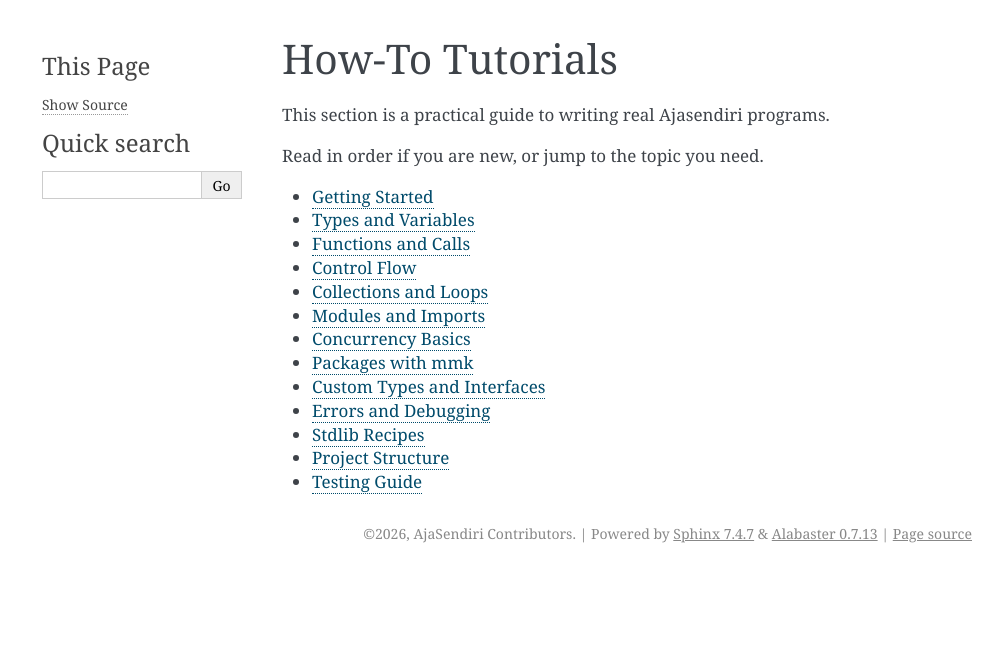
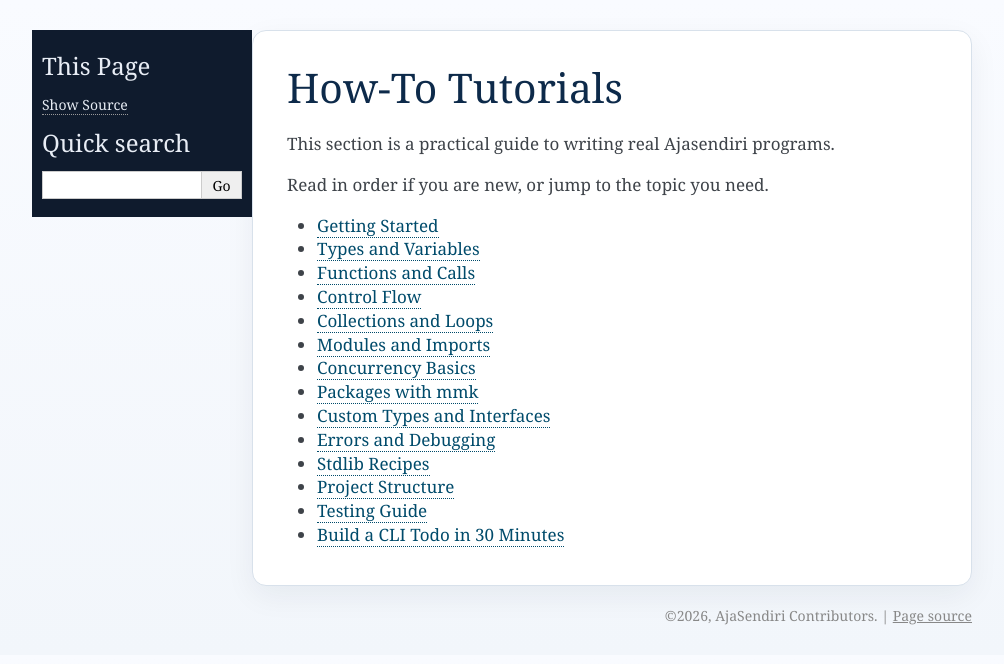
Before and after one commit to c0del1ar/ajasendiri, a Sphinx documentation site: the page built from docs/howto/index.rst, in a window 1280 px wide. Shown: the top 664 px of the page, without its empty margins (138-1142 px from the left). Built offline with Sphinx 7.4.7, drawn with Linux system fonts in a browser that asks for light colours.

Commit message:
docs: add docs UX pages, examples, glossary, and custom theme

```diff
--- /dev/null
+++ b/docs/_static/custom.css
@@ -0,0 +1,83 @@
+:root {
+  --aja-bg: #f7f9fc;
+  --aja-panel: #ffffff;
+  --aja-ink: #132033;
+  --aja-muted: #53657c;
+  --aja-accent: #0a7f7a;
+  --aja-accent-soft: #d8f3f1;
+  --aja-border: #d8e1eb;
+}
+
+body {
+  background: linear-gradient(180deg, #f9fbff 0%, #f2f6fb 100%);
+  color: var(--aja-ink);
+}
+
+div.body {
+  background: var(--aja-panel);
+  border: 1px solid var(--aja-border);
+  border-radius: 14px;
+  padding: 28px 34px;
+  box-shadow: 0 10px 30px rgba(19, 32, 51, 0.06);
+}
+
+div.sphinxsidebar {
+  background: #0f1b2d;
+  color: #e8edf5;
+}
+
+div.sphinxsidebar h3,
+div.sphinxsidebar h4,
+div.sphinxsidebar a {
+  color: #e8edf5;
+}
+
+div.sphinxsidebar a:hover {
+  color: #9be5df;
+}
+
+.hero-subtitle {
+  font-size: 1.08rem;
+  color: var(--aja-muted);
+  margin-top: -8px;
+  margin-bottom: 16px;
+}
+
+.quickgrid {
+  display: grid;
+  gap: 12px;
+  grid-template-columns: repeat(auto-fit, minmax(220px, 1fr));
+  list-style: none;
+  margin: 8px 0 18px 0;
+  padding: 0;
+}
+
+.quickgrid li {
+  background: #f6fafc;
+  border: 1px solid var(--aja-border);
+  border-left: 5px solid var(--aja-accent);
+  border-radius: 10px;
+  padding: 10px 12px;
+}
+
+.quickgrid li p {
+  margin: 0;
+}
+
+div.body h1,
+div.body h2,
+div.body h3 {
+  color: #0d2a4a;
+}
+
+div.highlight pre,
+pre {
+  border-radius: 10px;
+  border: 1px solid #d6deea;
+}
+
+@media (max-width: 900px) {
+  div.body {
+    padding: 22px 18px;
+  }
+}
--- a/docs/conf.py
+++ b/docs/conf.py
@@ -8,5 +8,12 @@ templates_path = []
 exclude_patterns = ["_build", "Thumbs.db", ".DS_Store"]
 
 html_theme = "alabaster"
-html_static_path = []
+html_theme_options = {
+    "description": "Modern-lightweight and ease-to-use language",
+    "fixed_sidebar": True,
+    "show_powered_by": False,
+}
+html_title = "AjaSendiri Documentation"
+html_static_path = ["_static"]
+html_css_files = ["custom.css"]
 html_extra_path = ["CNAME"]
--- a/docs/howto/index.rst
+++ b/docs/howto/index.rst
@@ -21,3 +21,4 @@ Read in order if you are new, or jump to the topic you need.
    11_stdlib_recipes
    12_project_structure
    13_testing_guide
+   14_build_cli_todo
--- a/docs/index.rst
+++ b/docs/index.rst
@@ -5,9 +5,11 @@ Welcome to the Ajasendiri docs.
 
 .. toctree::
    :maxdepth: 2
-   :caption: Tutorials
+   :caption: Start Here
 
+   home
    howto/index
+   examples/index
 
 .. toctree::
    :maxdepth: 2
@@ -24,5 +26,7 @@ Welcome to the Ajasendiri docs.
    concurrency
    tooling
    architecture
+   glossary
+   versioning
 
 See also: ``../CONTRIBUTING.md`` for contributor workflow.
```
Also changed, not shown: docs/examples/basics.rst (added, +34 -0 lines), docs/examples/control_flow.rst (added, +40 -0 lines), docs/examples/index.rst (added, +22 -0 lines), docs/examples/modules_and_interfaces.rst (added, +53 -0 lines), docs/examples/stdlib_and_data.rst (added, +31 -0 lines), docs/glossary.rst (added, +36 -0 lines), docs/home.rst (added, +66 -0 lines), docs/howto/14_build_cli_todo.rst (added, +151 -0 lines), docs/versioning.rst (added, +46 -0 lines).
